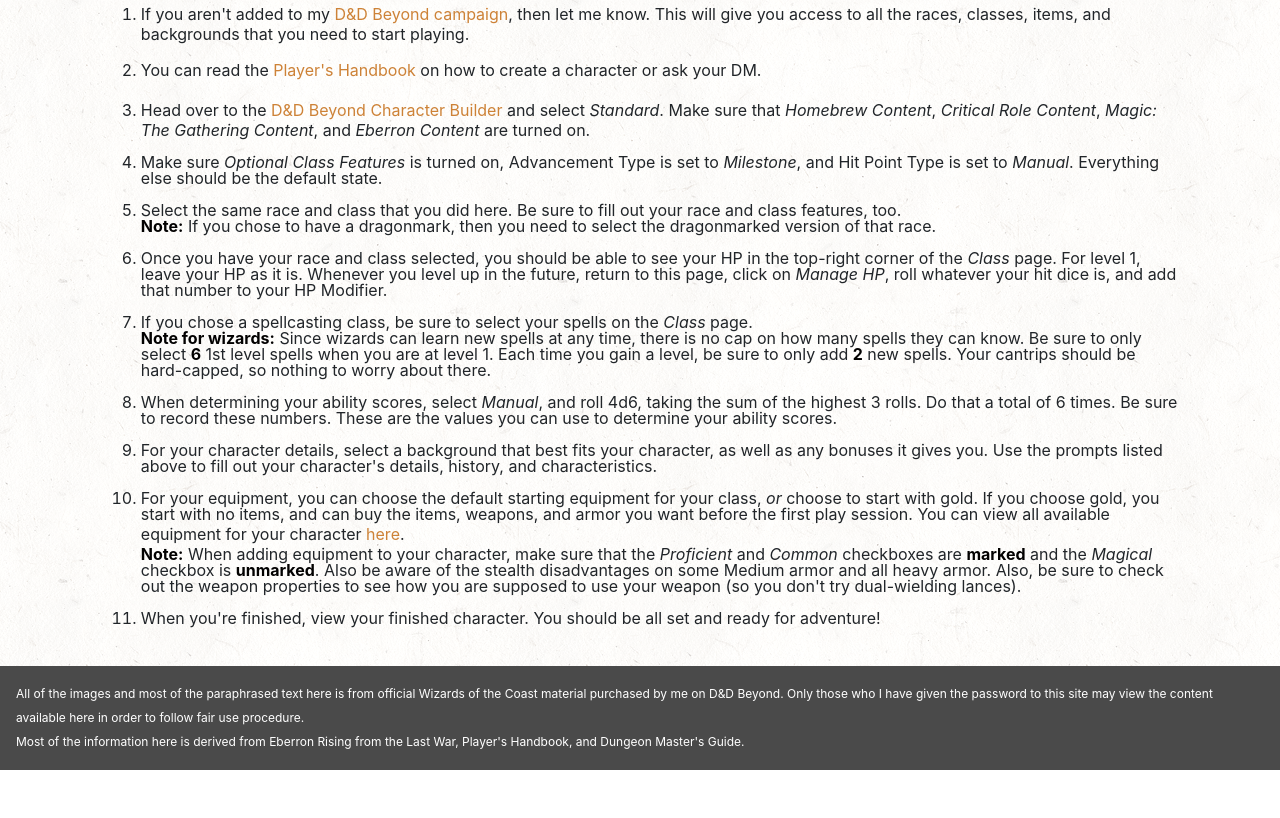
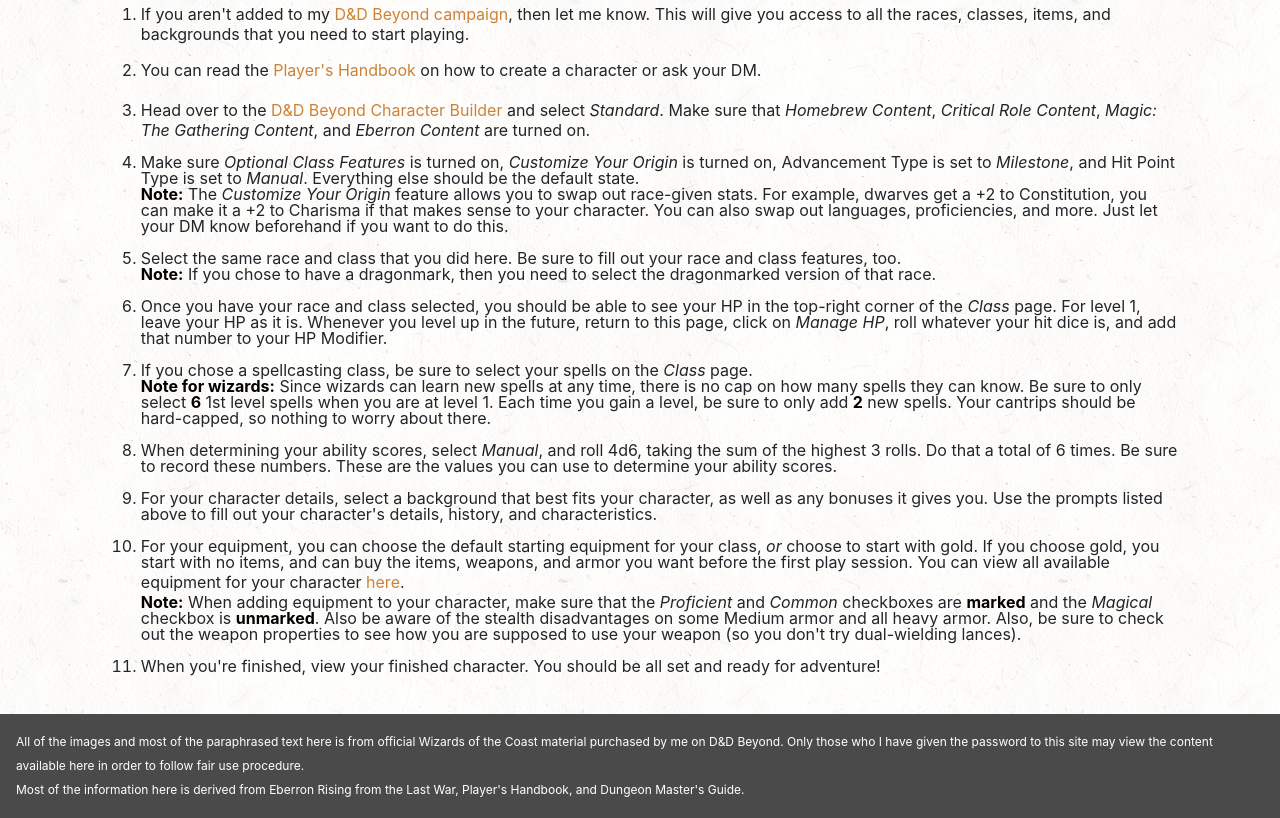
Before and after one commit to adamcurl/DnD-Resources, a React (Create React App) app: page /summary in a window 1280 px wide. Shown: the part 1212-2030 px from the top of the page. Before the commit the page ends 1982 px from the top, so only its background shows below. Built offline with nearby package versions, Linux system fonts and the light colour scheme; the HTML template or start-up script is replaced by a standard one.

Commit message:
📖  DOC: allows cyo

```diff
--- a/src/Summary.js
+++ b/src/Summary.js
@@ -262,9 +262,17 @@
             are turned on.
           </li>
           <li>
-            Make sure <em>Optional Class Features</em> is turned on, Advancement
-            Type is set to <em>Milestone</em>, and Hit Point Type is set to{" "}
-            <em>Manual</em>. Everything else should be the default state.
+            Make sure <em>Optional Class Features</em> is turned on,{" "}
+            <em>Customize Your Origin</em> is turned on, Advancement Type is set
+            to <em>Milestone</em>, and Hit Point Type is set to <em>Manual</em>.
+            Everything else should be the default state.
+            <br />
+            <strong>Note:</strong> The <em>Customize Your Origin</em> feature
+            allows you to swap out race-given stats. For example, dwarves get a
+            +2 to Constitution, you can make it a +2 to Charisma if that makes
+            sense to your character. You can also swap out languages,
+            proficiencies, and more. Just let your DM know beforehand if you
+            want to do this.
           </li>
           <li>
             Select the same race and class that you did here. Be sure to fill
```
